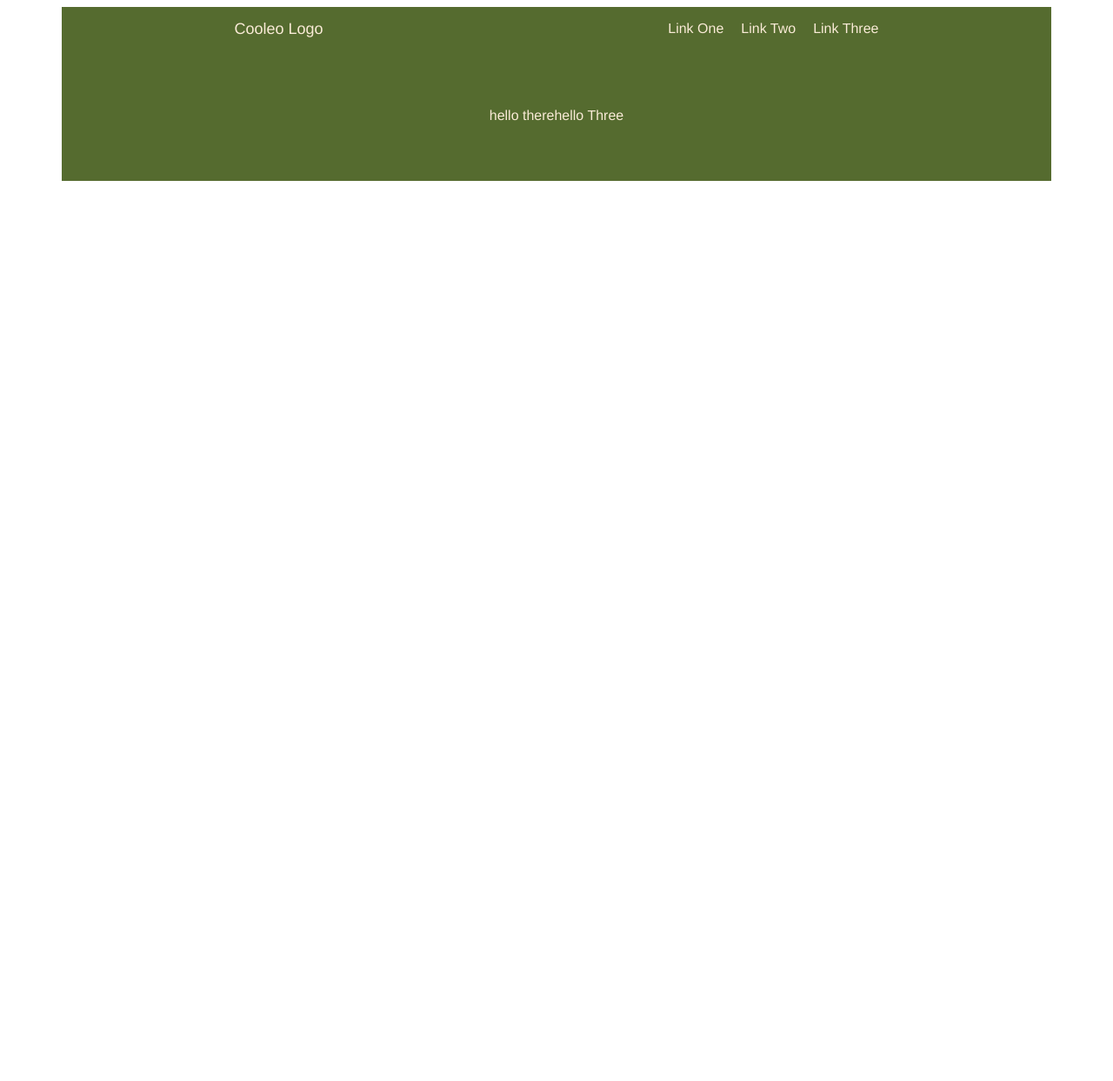
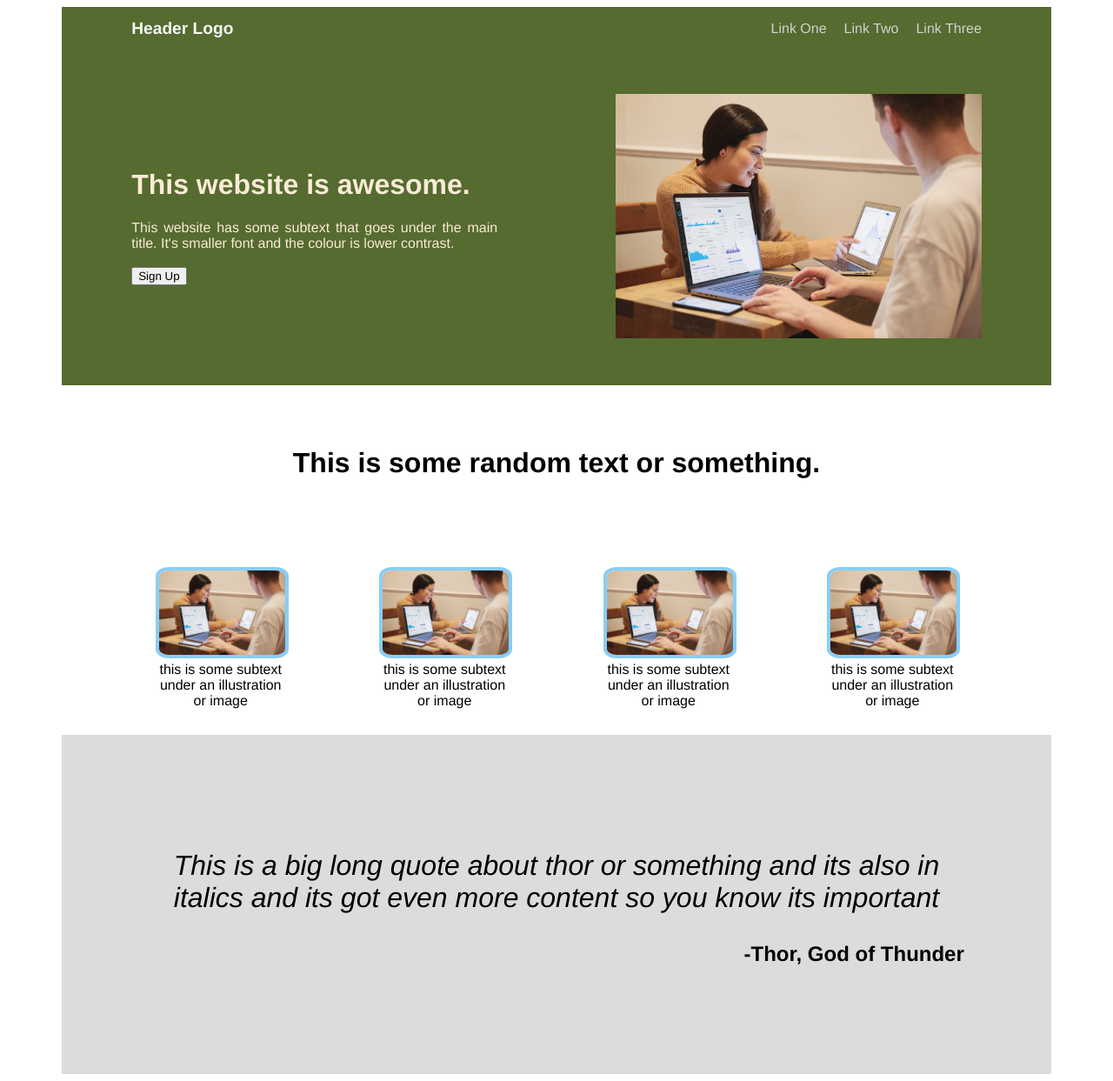
Before and after one commit to onlycatmemes/OdinLanding, a plain HTML site: page index.html in a window 1280 px wide. Shown: the whole page at 87% size. Before the commit the page ends 800 px from the top, so only its background shows below. Drawn offline with Linux system fonts and the light colour scheme.

Commit message:
got most way through, going to start some JS work

```diff
--- a/index.html
+++ b/index.html
@@ -7,40 +7,47 @@
     <title>Document</title>
     <style>
 * {
+background-color: light;
 font-family: Helvetica, sans-serif;
 
 }
 .navbar {
 display: flex;
-justify-content:space-around;
+justify-content:space-between;
 width: 90%;
 height:50px;
 margin-left: 5%;
 margin-right: 5%;
 background:darkolivegreen;
-color:antiquewhite;
+color:whitesmoke;
 align-items:center
 }
 a:link {
 padding: 10px;
-color:antiquewhite;
+color:lightgray;
 text-decoration:none;
 align-items: center;
 }
 #logo {
-padding: 10px;
-font-size:large;
+font-size: larger;
+font-weight: 600;
+padding-left: 80px;
+padding-top: 10px;
+padding-bottom: 10px;
 align-items: left;
 }
 #links
 {
+padding-right: 70px;
+padding-top: 10px;
+padding-bottom: 10px;
 display:flex;
 }
 .parttwo {
 display: flex;
-justify-content:center;
+justify-content:space-between;
 width: 90%;
-height:50px;
+height:auto;
 padding-top: 50px;
 padding-bottom: 50px;
 margin-left: 5%;
@@ -49,25 +56,86 @@ background:darkolivegreen;
 color:antiquewhite;
 align-items:center;
 }
+.twoleft {
+padding-left: 80px;
+width:37%;
+text-align: justify;
+}
+.tworight {
+padding-right: 80px;
+width: 37%;
 
+}
+.partthree{
+display: flex;
+width: 90%;
+height:auto;
+padding-top: 50px;
+text-align: center;
+padding-bottom: 30px;
+margin-left: 5%;
+margin-right: 5%;
+background:rgb(255, 255, 255);
+justify-content: space-evenly;
+}
+.part3img{
+    max-width: 150px;
+}
+.part3img img{
+    border-width: 4px;
+    border-radius: 10%;
+    border-color:lightskyblue;
+    border-style: solid;
+
+}
+.part4{
+background-color: gainsboro;
+margin-left: 5%;
+margin-right: 5%;
+padding-top: 100px;
+padding-bottom: 100px;
+padding-left: 100px;
+padding-right: 100px;
+justify-content: center;
+
+text-align: center;
+}
     </style>
 </head>
 <body>
     <div class=navbar>
-        <div id='logo'>Cooleo Logo</div>
+        <div id='logo'>Header Logo</div>
         <div id='links'>
-        <a href='about.html'>Link One</a>
-        <a href='about.html'>Link Two</a>
-        <a href='about.html'>Link Three</a>
+        <a href='index.html'>Link One</a>
+        <a href='index.html'>Link Two</a>
+        <a href='index.html'>Link Three</a>
     </div>
     </div>
     <div class='parttwo'>
         <div class='twoleft'>
-        hello there
+        <h1>This website is awesome.</h1>
+        This website has some subtext that goes under the main title. It's smaller font and the colour is lower contrast.<br><br>
+        <button type="button">Sign Up</button>
         </div>
         <div class='tworight'>
-        hello Three
+        <img width='100%' src='stock.jpg'></img>
         </div>
+
+
+    </div>
+    <div class='partthree'>
+        <h1>This is some random text or something.</h1>
+    </div>
+    <div class='partthree'>
+        <div class='part3img'><img width='145px' src='stock.jpg'></img><br>this is some subtext under an illustration or image</div>
+        <div class='part3img'><img width='145px' src='stock.jpg'></img><br>this is some subtext under an illustration or image</div>
+        <div class='part3img'><img width='145px' src='stock.jpg'></img><br>this is some subtext under an illustration or image</div>
+        <div class='part3img'><img width='145px' src='stock.jpg'></img><br>this is some subtext under an illustration or image</div>
+    </div>
+    <div class='part4'>
+        <p style="font-size: xx-large"> <i>This is a big long quote about thor or something and its also in italics and its got even more content so you know its important</i></p>
+        <p style="font-size: x-large;text-align: right;"><b>-Thor, God of Thunder</b></p>
+    <div class="part5">
 
     </div>
 </body>
```
Also changed, not shown: stock.avif (added), stock.jpg (added).
